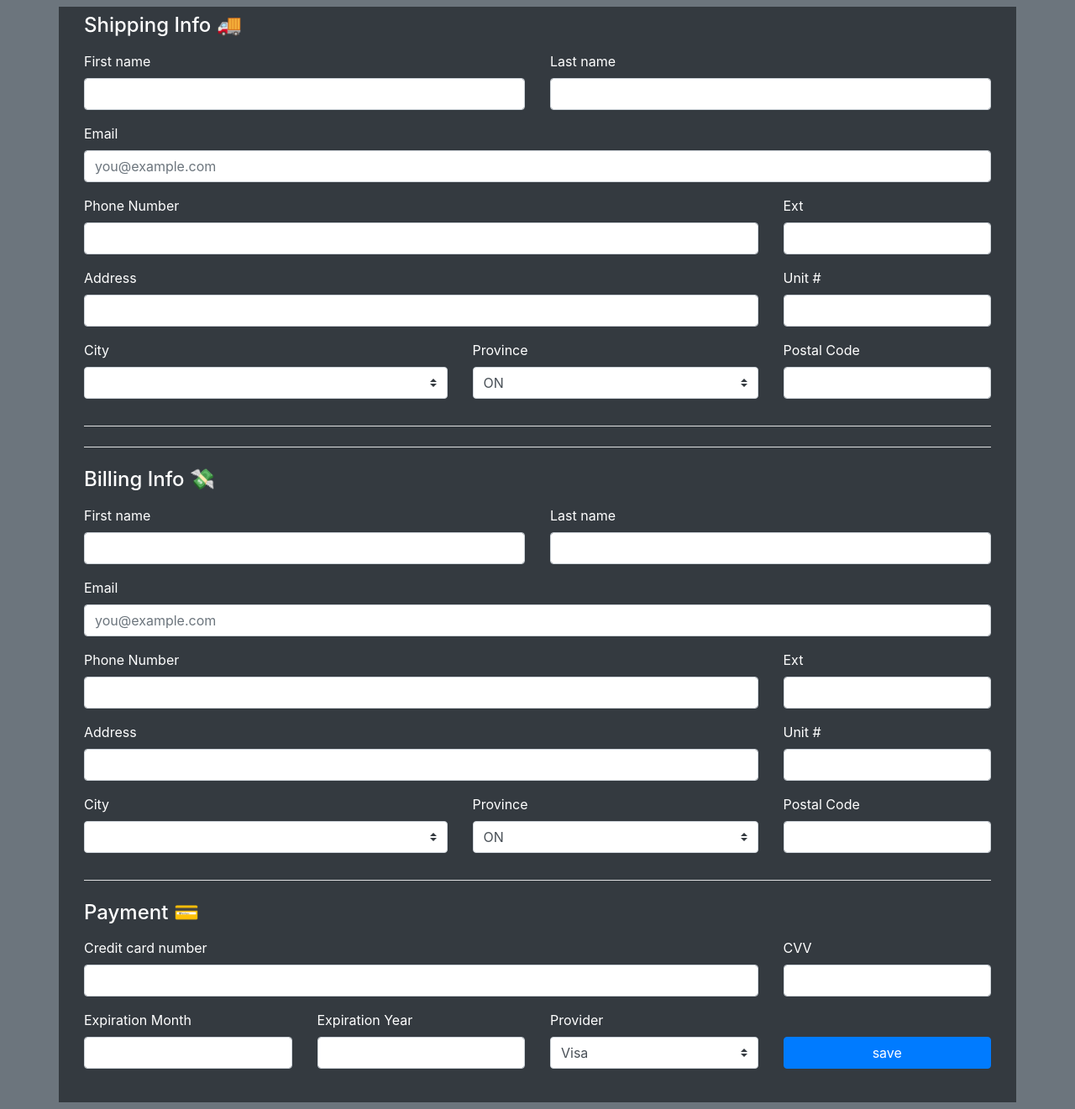
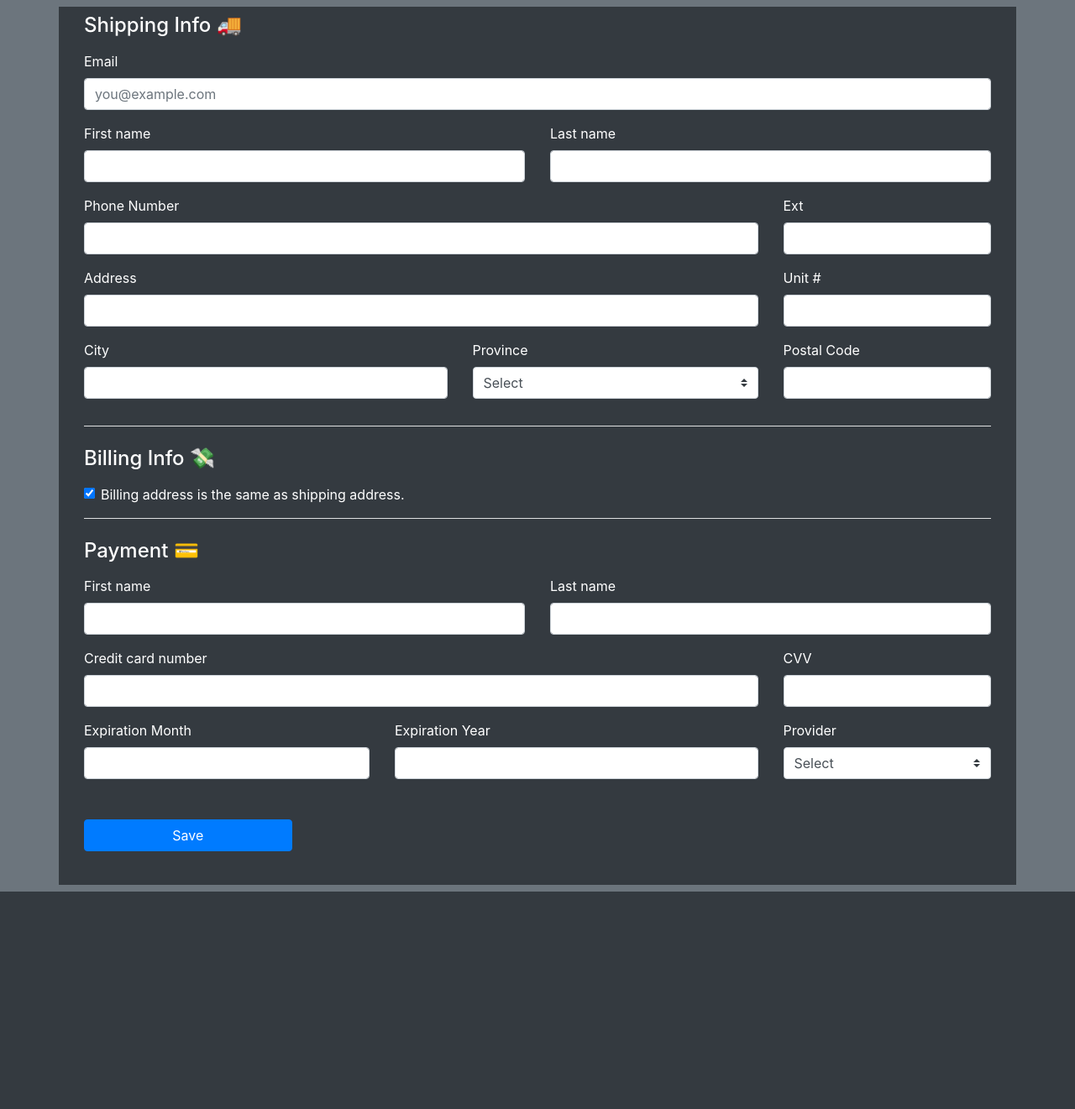
Before and after one commit to cmckail/WebScraper, a Flask app: page /profile in a window 1280 px wide. Shown: the part 56-1377 px from the top of the page at 84% size. After the commit the page ends 1118 px from the top, so only its background shows below. Run offline with Flask 2, Linux system fonts and the light colour scheme.

Commit message:
- Fixed profile POST - Added profile validation

```diff
--- a/webscraper/flask/routes.py
+++ b/webscraper/flask/routes.py
@@ -14,6 +14,7 @@ from webscraper.models.profiles import (
     ShoppingProfile,
 )
 from webscraper.models.products import PriceHistoryModel, ProductModel
+from webscraper.utility.config import db
 import webscraper.utility.errors as error
 from flask_restful import Resource, marshal_with
 from flask import request
@@ -154,13 +155,11 @@ class ProfileApi(Resource):
         return views, 200
 
     def post(self):
-        try:
-            data = request.get_json()
-        except:
-            raise error.InternalServerException("Could not parse JSON.")
+        data = request.get_json()
+        print(data)
 
         if not data:
-            raise error.MissingRequiredFieldException
+            raise error.InternalServerException("Could not parse JSON.")
 
         card = None
         shipping = None
@@ -188,7 +187,7 @@ class ProfileApi(Resource):
                 card = CreditCard(
                     firstName=card_dict["first_name"],
                     lastName=card_dict["last_name"],
-                    creditCardNumber=card_dict["number"],
+                    creditCardNumber=card_dict["card_number"],
                     cvv=card_dict["cvv"],
                     expMonth=card_dict["exp_month"],
                     expYear=card_dict["exp_year"],
@@ -214,8 +213,8 @@ class ProfileApi(Resource):
                 )
             else:
                 shipping = Address.fromDB(AddressModel.query.get(shipping_dict))
-        except KeyError:
-            raise error.IncorrectInfoException("Missing data in profile.")
+        except KeyError as e:
+            raise error.IncorrectInfoException(f"Missing {e} from data.")
 
         profile = ShoppingProfile(
             email=data["email"],
@@ -224,11 +223,16 @@ class ProfileApi(Resource):
         )
 
         try:
-            model = profile.toDB().add_to_database(silent=False)
+            if "id" in data:
+                model = ProfileModel.query.get(int(data["id"]))
+                model = profile.toDB()
+                db.session.commit()
+            else:
+                model = profile.toDB().add_to_database(silent=False)
         except IntegrityError:
             raise error.AlreadyExistsException("Profile already exists.")
 
-        return model, 200
+        return model.toDict(), 200
 
 
 bp = Blueprint(
@@ -248,3 +252,9 @@ def index():
 @bp.route("/profile.html")
 def profile():
     return render_template("profile.html")
+
+
+@bp.route("/profiles")
+@bp.route("/profiles.html")
+def profiles():
+    return render_template("profiles.html")
--- a/webscraper/models/cc.py
+++ b/webscraper/models/cc.py
@@ -5,7 +5,7 @@ from webscraper.models.products import ProductModel
 from webscraper.models.profiles import ShoppingProfile
 from bs4 import BeautifulSoup
 import webscraper.utility.errors as error
-import regex, requests, json, random, datetime, time
+import regex, requests, json, random, datetime
 
 
 class CanadaComputers(Website):
--- a/webscraper/models/products.py
+++ b/webscraper/models/products.py
@@ -11,6 +11,7 @@ class ProductModel(db.Model):
     sku = db.Column(db.Integer, unique=True)
     url = db.Column(db.String, nullable=False, unique=True)
     name = db.Column(db.String, nullable=False)
+    purchase = db.Column(db.Boolean, default=False)
     image_url = db.Column(db.String)
     history = db.relationship("PriceHistoryModel", backref="product", lazy=True)
 
--- a/webscraper/models/profiles.py
+++ b/webscraper/models/profiles.py
@@ -94,9 +94,10 @@ class CreditCardModel(db.Model):
 
     def toDict(self):
         billing = AddressModel.query.get(self.billing_address)
+        card = CreditCard.decrypt(self.card_number)
         return {
             "id": self.id,
-            "card_number": self.card_number,
+            "card_number": "*" * len(card[:-4]) + card[-4:],
             "first_name": self.first_name,
             "last_name": self.last_name,
             "cvv": self.cvv,
--- a/webscraper/public/static/css/styles.css
+++ b/webscraper/public/static/css/styles.css
@@ -1,4 +1,8 @@
 body {
-  background-color: green;
-  color: white;
+    background-color: green;
+    color: white;
 }
+
+.error {
+    color: #dc3545 !important;
+}
--- a/webscraper/public/static/js/profile.js
+++ b/webscraper/public/static/js/profile.js
@@ -16,16 +16,15 @@ const postProfile = {
     url: "/api/profile",
     method: "POST",
     data: {},
+    contentType: "application/json; charset=utf-8",
     dataType: "json",
-  headers: {
-    "Content-Type": "application/json",
-  },
     success: function (response) {
         $.ajax(getProducts);
         console.log("success");
     },
     error: function (response) {
-    alert(`Error sending from api ${response}`);
+        console.error(response);
+        alert(`Error sending from api ${response.responseText}`);
     },
 };
 
@@ -43,61 +42,161 @@ function updateForm(response, form) {
 }
 
 function hardCodeForm(response) {
-  // console.log(response);
-  $("#billing_address #email").val(response[0]["email"]);
-  $("#shipping_address #email").val(response[0]["email"]);
+    $("#id").val(response[0]["id"]);
+    $("#email").val(response[0]["email"]);
     let sp = response[0]["shipping_address"];
     let cc = response[0]["credit_card"];
     let ba = cc["billing_address"];
-  console.log(`check check ${ba["first_name"]}`);
+    // console.log(`check check ${ba["first_name"]}`);
     $.each(sp, function (key, val) {
-    $(`#shipping_address #${key}`).val(val);
+        $(`#shipping_address *[name=${key}]`).val(val);
     });
 
     $.each(cc, function (key, val) {
-    $(`#credit_card #${key}`).val(val);
+        $(`#credit_card *[name=${key}]`).val(val);
     });
 
     $.each(ba, function (key, val) {
-    $(`#billing_address #${key}`).val(val);
+        $(`#billing_address *[name=${key}]`).val(val);
     });
 }
 
-$("#saveBtn").click(function (e) {
-  e.preventDefault();
+$.validator.addMethod(
+    "postalCode",
+    function (value) {
+        return /^[a-zA-Z][0-9][a-zA-Z][0-9][a-zA-Z][0-9]$/.test(value);
+    },
+    "Please enter a valid postal code."
+);
 
-  $(this).data("previous", $(this).html());
-  $(this).html(`
-      <span class='spinner-border spinner-border-sm' role='status'></span>
-      <span>Adding...</span>
-      `);
+$("form").validate({
+    // debug: true,
+    ignore: ".ignore",
+    rules: {
+        email: "email",
+        card_number: "creditcard",
+        phone_number: "phoneUS",
+        postal_code: "postalCode",
+    },
+    submitHandler: function (form) {
+        //   $(this).data("previous", $(this).html());
+        //   $(this).html(`
+        // <span class='spinner-border spinner-border-sm' role='status'></span>
+        // <span>Adding...</span>
+        // `);
         let request = postProfile;
-  let data;
-  data = {
-    id: 1,
+
+        sa = build_data([
+            ...$("#shipping_address input, #shipping_address select"),
+        ]);
+
+        ba = $("#same-shipping").is(":checked")
+            ? { ...sa }
+            : build_data([
+                  ...$("#billing_address input, #billing_address select"),
+              ]);
+
+        cc = build_data([...$("#credit_card input, #credit_card select")]);
+        cc.billing_address = ba;
+
+        profile = {
             email: $("#email").val(),
-    shipping_address: build_data("#shipping_address"),
-    credit_card: build_data("#credit_card"),
+            shipping_address: sa,
+            credit_card: cc,
         };
-  console.log(data);
-  data["credit_card"]["billing_address"] = build_data("#billing_address");
-  request["data"] = data;
-  console.log(request["data"]);
-  $.post(request).done(() => $(this).html($(this).data("previous")));
+
+        if ($("#id").val() !== undefined && $("#id").val() !== "") {
+            profile = { id: $("#id").val(), ...profile };
+        }
+
+        request.data = JSON.stringify(profile);
+
+        console.log(request);
+
+        $.ajax(request);
+    },
 });
 
-function build_data(formID) {
-  let info = {};
-  formData = $(`${formID} .form-control`);
+// $("form").submit(function (e) {
+//     e.preventDefault();
 
-  $.each(formData, function (key, val) {
-    if (val.id == "email") {
-    } else {
-      info[val.id] = val.value;
-    }
+//     // if ($(this).valid()) {
+//     //     //   $(this).data("previous", $(this).html());
+//     //     //   $(this).html(`
+//     //     // <span class='spinner-border spinner-border-sm' role='status'></span>
+//     //     // <span>Adding...</span>
+//     //     // `);
+//     //     let request = postProfile;
+
+//     //     sa = build_data([
+//     //         ...$("#shipping_address input, #shipping_address select"),
+//     //     ]);
+
+//     //     ba = $("#same-shipping").is(":checked")
+//     //         ? { ...sa }
+//     //         : build_data([
+//     //               ...$("#billing_address input, #billing_address select"),
+//     //           ]);
+
+//     //     cc = build_data([...$("#credit_card input, #credit_card select")]);
+//     //     cc.billing_address = ba;
+
+//     //     profile = {
+//     //         email: $("#email").val(),
+//     //         shipping_address: sa,
+//     //         credit_card: cc,
+//     //     };
+
+//     //     request.data = JSON.stringify(profile);
+
+//     //     console.log(request);
+
+//     //     $.ajax(request);
+
+//     //     // $.ajax({
+//     //     //     url: "/api/profile",
+//     //     //     method: "POST",
+//     //     //     contentType: "application/json; charset=utf-8",
+//     //     //     data: JSON.stringify(profile),
+//     //     //     dataType: "json",
+//     //     //     success: function (response) {
+//     //     //         $.ajax(getProducts);
+//     //     //         console.log("success");
+//     //     //     },
+//     //     //     error: function (response) {
+//     //     //         console.error(response);
+//     //     //         alert(`Error sending from api ${response.responseText}`);
+//     //     //     },
+//     //     // });
+
+//     //     // $.post(request).done(() => $(this).html($(this).data("previous")));
+//     // }
+// });
+
+function build_data(form) {
+    data = {};
+
+    form.forEach((item) => {
+        data = { ...data, [item.name]: item.value };
     });
-  info["id"] = 1;
-  return info;
+
+    return data;
 }
 
 $.ajax(getProfile);
+
+function handleSameBilling() {
+    if ($("#same-shipping").is(":checked")) {
+        $("#billing_address").addClass("d-none").hide();
+        $("#billing_address input, #billing_address select").addClass("ignore");
+    } else {
+        $("#billing_address").removeClass("d-none").show();
+        $("#billing_address input, #billing_address select").removeClass(
+            "ignore"
+        );
+    }
+}
+
+handleSameBilling();
+
+$("#same-shipping").change(handleSameBilling);
--- a/webscraper/public/templates/profile.html
+++ b/webscraper/public/templates/profile.html
@@ -1,58 +1,59 @@
 {% extends 'base.html' %} {% block content %}
 <div class="container mt-2 pt-2 mb-2 pb-4 bg-dark">
+  <form>
+    <input type="hidden" class="ignore" name="id" id="id" value="" />
     <div class="col-md-12 order-md-1">
       <h4 class="mb-3">Shipping Info 🚚</h4>
-    <form id="shipping_address">
+      <div class="mb-3">
+        <label for="email">Email</label>
+        <input
+          type="email"
+          class="form-control"
+          id="email"
+          name="email"
+          placeholder="you@example.com"
+          required
+        />
+      </div>
+      <div id="shipping_address">
         <div class="row">
           <div class="col-md-6 mb-3">
-          <label for="first_name">First name </label>
+            <label for="first_name">First name</label>
             <input
               type="text"
               class="form-control"
-            id="first_name"
+              name="first_name"
               placeholder=""
               value=""
               required
             />
-          <div class="invalid-feedback">Valid first name is required.</div>
           </div>
           <div class="col-md-6 mb-3">
             <label for="last_name">Last name</label>
             <input
               type="text"
               class="form-control"
-            id="last_name"
+              name="last_name"
               placeholder=""
               value=""
               required
             />
-          <div class="invalid-feedback">Valid last name is required.</div>
           </div>
         </div>
 
-      <div class="mb-3">
-        <label for="email">Email</label>
-        <input
-          type="email"
-          class="form-control"
-          id="email"
-          placeholder="you@example.com"
-        />
-        <div class="invalid-feedback">
-          Please enter a valid email address for shipping updates.
-        </div>
-      </div>
         <div class="row">
           <div class="col-md-9 mb-3">
             <label for="phone_number">Phone Number</label>
-          <input type="tel" class="form-control" id="phone_number" />
-          <div class="invalid-feedback">
-            Please enter a valid email address for shipping updates.
-          </div>
+            <input
+              type="tel"
+              class="form-control"
+              name="phone_number"
+              required
+            />
           </div>
           <div class="col-md-3 mb-3">
             <label for="extension">Ext</label>
-          <input type="text" class="form-control" id="extension" />
+            <input type="text" class="form-control" name="extension" />
           </div>
         </div>
 
@@ -62,29 +63,35 @@
             <input
               type="text"
               class="form-control"
-            id="address"
+              name="address"
               placeholder=""
               required
             />
-          <div class="invalid-feedback">
-            Please enter your shipping address.
-          </div>
           </div>
           <div class="col-md-3 mb-3">
             <label for="apartment_number">Unit #</label>
-          <input type="text" class="form-control" id="apartment_number" />
+            <input type="text" class="form-control" name="apartment_number" />
           </div>
         </div>
 
         <div class="row">
           <div class="col-md-5 mb-3">
             <label for="city">City</label>
-          <input class="custom-select d-block w-100" id="city" required />
-          <div class="invalid-feedback">Please select a valid country.</div>
+            <input
+              class="form-control d-block w-100"
+              id="city"
+              name="city"
+              required
+            />
           </div>
           <div class="col-md-4 mb-3">
             <label for="province">Province</label>
-          <select class="custom-select d-block w-100" id="province" required>
+            <select
+              class="custom-select d-block w-100"
+              name="province"
+              required
+            >
+              <option value="" selected>Select</option>
               <option value="ON">ON</option>
               <option value="NL">NL</option>
               <option value="PE">PE</option>
@@ -105,74 +112,61 @@
             <input
               type="text"
               class="form-control"
-            id="postal_code"
+              name="postal_code"
               placeholder=""
               required
             />
           </div>
         </div>
-      <hr class="mb-4 bg-light" />
-      <!-- <div class="custom-control custom-checkbox">
-        <input type="checkbox" class="custom-control-input" id="same-address" />
-        <label class="custom-control-label" for="same-address"
-          >This will send billing as shipping, else extra form under</label
-        >
-      </div> -->
-    </form>
+      </div>
       <hr class="mb-4 bg-light" />
       <h4 class="mb-3">Billing Info 💸</h4>
-    <form id="billing_address">
+      <div class="form-check">
+        <input
+          type="checkbox"
+          id="same-shipping"
+          class="form-check form-check-input ignore"
+          checked
+        />
+        <label for="same-shipping" class="form-check-label"
+          >Billing address is the same as shipping address.</label
+        >
+      </div>
+
+      <div id="billing_address" class="d-none">
         <div class="row">
           <div class="col-md-6 mb-3">
             <label for="first_name">First name </label>
             <input
               type="text"
               class="form-control"
-            id="first_name"
+              name="first_name"
               placeholder=""
               value=""
               required
             />
-          <div class="invalid-feedback">Valid first name is required.</div>
           </div>
           <div class="col-md-6 mb-3">
             <label for="last_name">Last name</label>
             <input
               type="text"
               class="form-control"
-            id="last_name"
+              name="last_name"
               placeholder=""
               value=""
               required
             />
-          <div class="invalid-feedback">Valid last name is required.</div>
-        </div>
-      </div>
-
-      <div class="mb-3">
-        <label for="email">Email</label>
-        <input
-          type="email2"
-          class="form-control"
-          id="email"
-          placeholder="you@example.com"
-        />
-        <div class="invalid-feedback">
-          Please enter a valid email address for shipping updates.
           </div>
         </div>
 
         <div class="row">
           <div class="col-md-9 mb-3">
             <label for="phone_number">Phone Number</label>
-          <input type="tel" class="form-control" id="phone_number" />
-          <div class="invalid-feedback">
-            Please enter a valid email address for shipping updates.
-          </div>
+            <input type="tel" class="form-control" name="phone_number" />
           </div>
           <div class="col-md-3 mb-3">
             <label for="extension">Ext</label>
-          <input type="text" class="form-control" id="extension" />
+            <input type="text" class="form-control" name="extension" />
           </div>
         </div>
 
@@ -182,29 +176,29 @@
             <input
               type="text"
               class="form-control"
-            id="address"
+              name="address"
               placeholder=""
               required
             />
-          <div class="invalid-feedback">
-            Please enter your shipping address.
-          </div>
           </div>
           <div class="col-md-3 mb-3">
             <label for="apartment_number">Unit #</label>
-          <input type="text" class="form-control" id="apartment_number" />
+            <input type="text" class="form-control" name="apartment_number" />
           </div>
         </div>
 
         <div class="row">
           <div class="col-md-5 mb-3">
             <label for="city">City</label>
-          <input class="custom-select d-block w-100" id="city" required />
-          <div class="invalid-feedback">Please select a valid country.</div>
+            <input class="custom-select d-block w-100" name="city" required />
           </div>
           <div class="col-md-4 mb-3">
             <label for="province">Province</label>
-          <select class="custom-select d-block w-100" id="province" required>
+            <select
+              class="custom-select d-block w-100"
+              name="province"
+              required
+            >
               <option value="ON">ON</option>
               <option value="NL">NL</option>
               <option value="PE">PE</option>
@@ -225,92 +219,110 @@
             <input
               type="text"
               class="form-control"
-            id="postal_code"
+              name="postal_code"
               placeholder=""
               required
             />
           </div>
         </div>
-    </form>
+      </div>
       <hr class="mb-4 bg-light" />
       <h4 class="mb-3">Payment 💳</h4>
-    <form id="credit_card">
+      <div id="credit_card">
         <div class="row">
-        <!-- <div class="col-md-6 mb-3">
-          <label for="cc-name">Name on card</label>
+          <div class="col-md-6 mb-3">
+            <label for="first_name">First name</label>
             <input
               type="text"
               class="form-control"
-            id="cc-name"
+              name="first_name"
               placeholder=""
+              value=""
               required
             />
-          <small class="text-muted">Full name as displayed on card</small>
-          <div class="invalid-feedback">Name on card is required</div>
-        </div> -->
+          </div>
+          <div class="col-md-6 mb-3">
+            <label for="last_name">Last name</label>
+            <input
+              type="text"
+              class="form-control"
+              name="last_name"
+              placeholder=""
+              value=""
+              required
+            />
+          </div>
+        </div>
+        <div class="row">
           <div class="col-md-9 mb-3">
             <label for="card_number">Credit card number</label>
             <input
               type="text"
               class="form-control"
-            id="card_number"
+              name="card_number"
               placeholder=""
               required
             />
-          <div class="invalid-feedback">Credit card number is required</div>
           </div>
           <div class="col-md-3 mb-3">
             <label for="cvv">CVV</label>
             <input
               type="text"
               class="form-control"
-            id="cvv"
+              name="cvv"
               placeholder=""
               required
             />
           </div>
         </div>
         <div class="row">
-        <div class="col-md-3 mb-3">
+          <div class="col-md-4 mb-3">
             <label for="exp_month">Expiration Month</label>
             <input
               type="text"
               class="form-control"
-            id="exp_month"
+              name="exp_month"
               placeholder=""
               required
             />
           </div>
-        <div class="col-md-3 mb-3">
+          <div class="col-md-5 mb-3">
             <label for="exp_year">Expiration Year</label>
             <input
               type="text"
               class="form-control"
-            id="exp_year"
+              name="exp_year"
               placeholder=""
               required
             />
           </div>
           <div class="col-md-3 mb-3">
             <label for="type">Provider</label>
-          <select class="custom-select" id="type" required>
+            <select class="custom-select" name="type" required>
+              <option value="" selected>Select</option>
               <option value="VISA">Visa</option>
               <option value="MASTERCARD">Mastercard</option>
               <option value="AMEX">Amex</option>
             </select>
           </div>
+          <!-- </form> -->
+          <!-- </div> -->
+        </div>
+      </div>
+    </div>
     <div class="col-md-3 mb-3 mt-2">
       <br />
       <button class="btn btn-primary btn-block" id="saveBtn" type="submit">
-            save
+        Save
       </button>
-        </div>
-        <!-- </form> -->
-        <!-- </div> -->
     </div>
   </form>
 </div>
-</div>
 {% endblock %}{% block scripts %}
+
+<script src="https://cdnjs.cloudflare.com/ajax/libs/jquery-validate/1.19.2/jquery.validate.js"></script>
+<script src="https://cdnjs.cloudflare.com/ajax/libs/jquery-validate/1.19.2/jquery.validate.min.js"></script>
+<script src="https://cdnjs.cloudflare.com/ajax/libs/jquery-validate/1.19.2/additional-methods.js"></script>
+<script src="https://cdnjs.cloudflare.com/ajax/libs/jquery-validate/1.19.2/additional-methods.min.js"></script>
 <script src="{{ url_for('static', filename='js/profile.js') }}"></script>
 {% endblock %}
--- a/webscraper/utility/config.py
+++ b/webscraper/utility/config.py
@@ -104,6 +104,12 @@ class MonitorThread(Thread):
         while True:
             if self.item.currentPrice <= self.price and self.item.isAvailable:
                 # notify
+
+                if self.purchase:
+                    while True:
+                        pass
+                        # create checkout object
+                        # purchase
                 break
 
 
```
Lines whose indentation alone changed are shown as unchanged.
